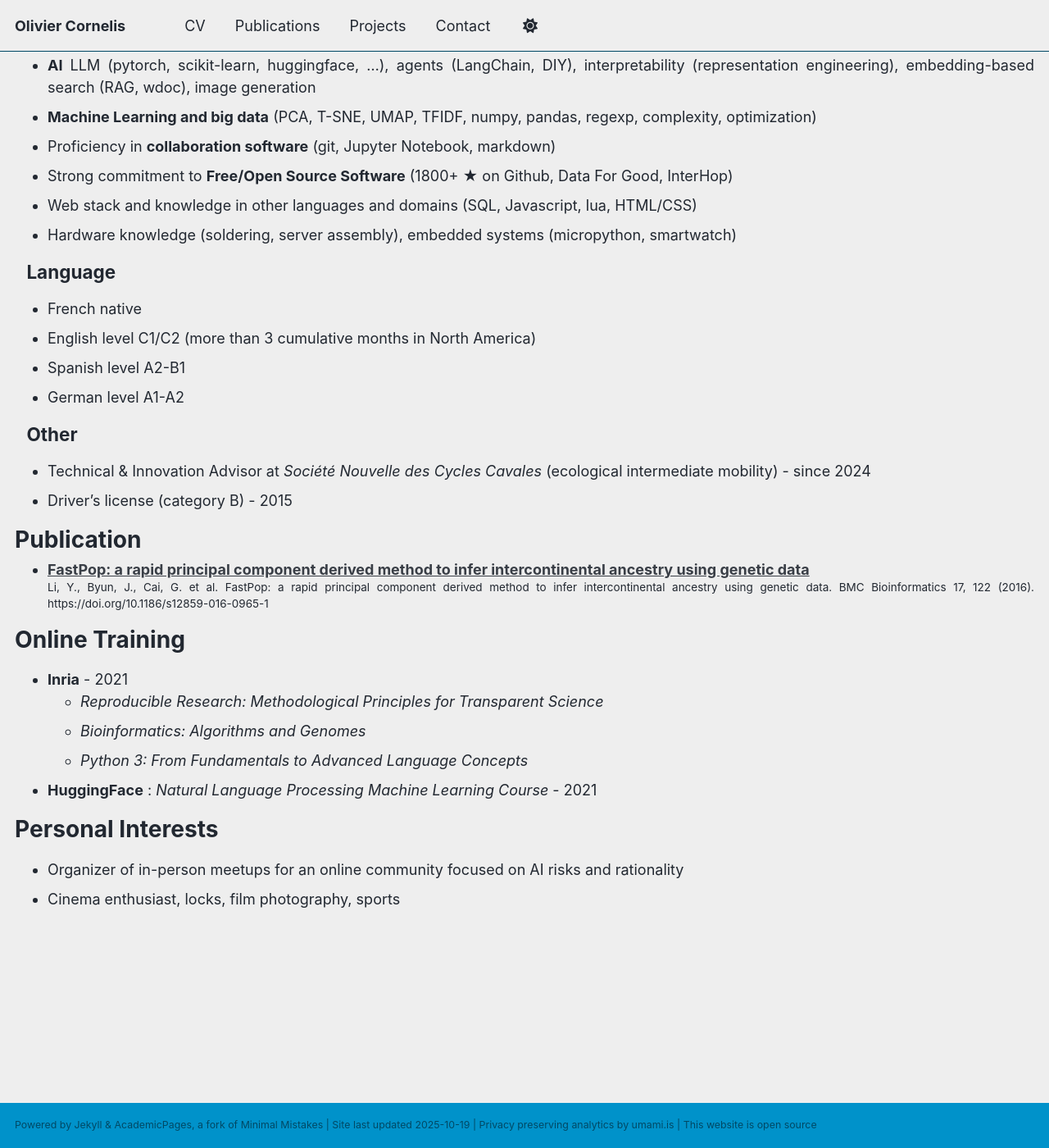
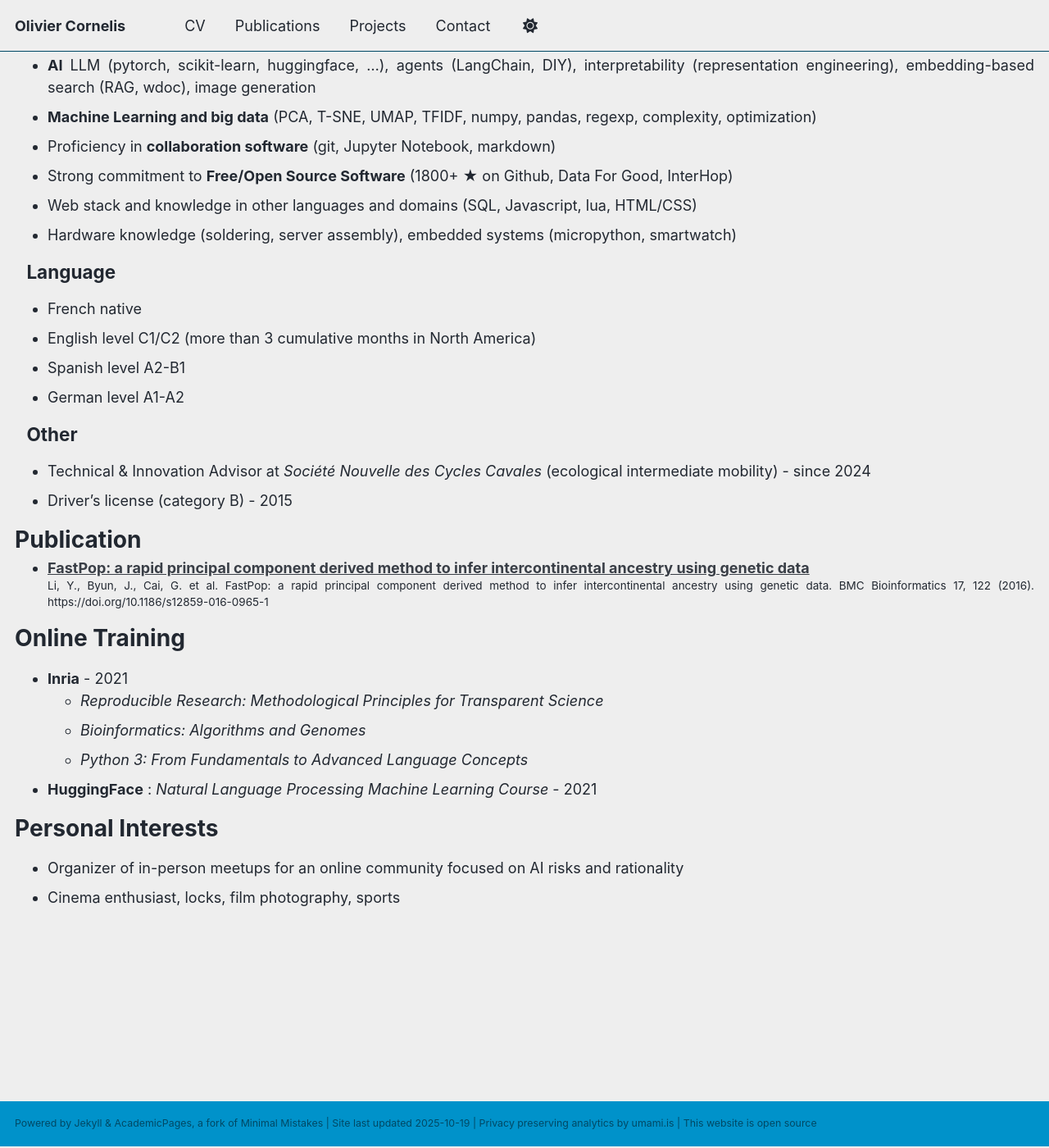
Before and after one commit to thiswillbeyourgithub/website, a Jekyll site: the page built from _pages/cv_en.md, in a window 1280 px wide and 1400 px high, scrolled down 943 px. Shown: the whole window at 82% size. Built offline with Jekyll 4.4.1, drawn with Linux system fonts in a browser that asks for light colours; a script that is not in the unit is left out.

Commit message:
spacing
Signed-off-by: thiswillbeyourgithub <26625900+thiswillbeyourgithub@users.noreply.github.com>

```diff
--- a/assets/css/cv-layout.css
+++ b/assets/css/cv-layout.css
@@ -18,7 +18,7 @@
 
 /*the h3 level is used for the publications*/
 .publications, h3 {
-  margin-top: 0.3rem !important;
+  margin-top: 0.2rem !important;
   margin-bottom: 0.0rem !important;
 }
 
```
